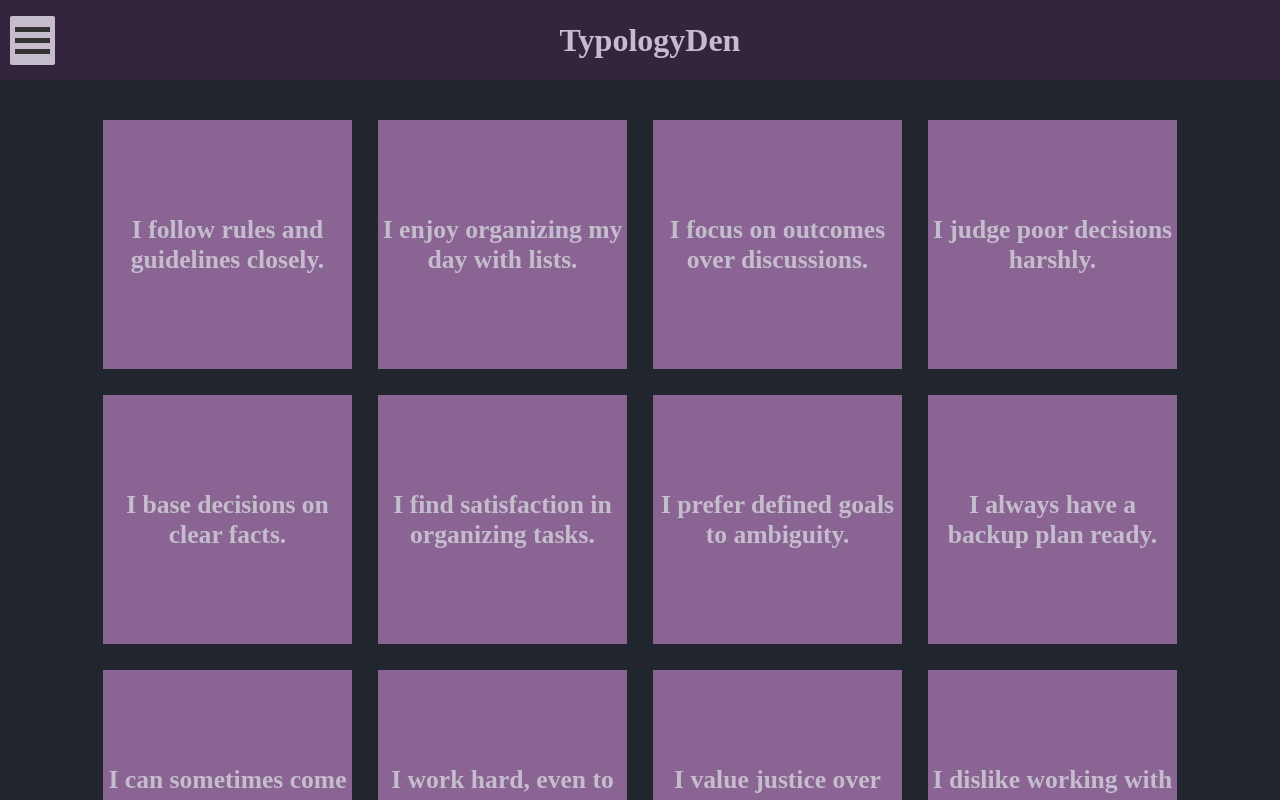
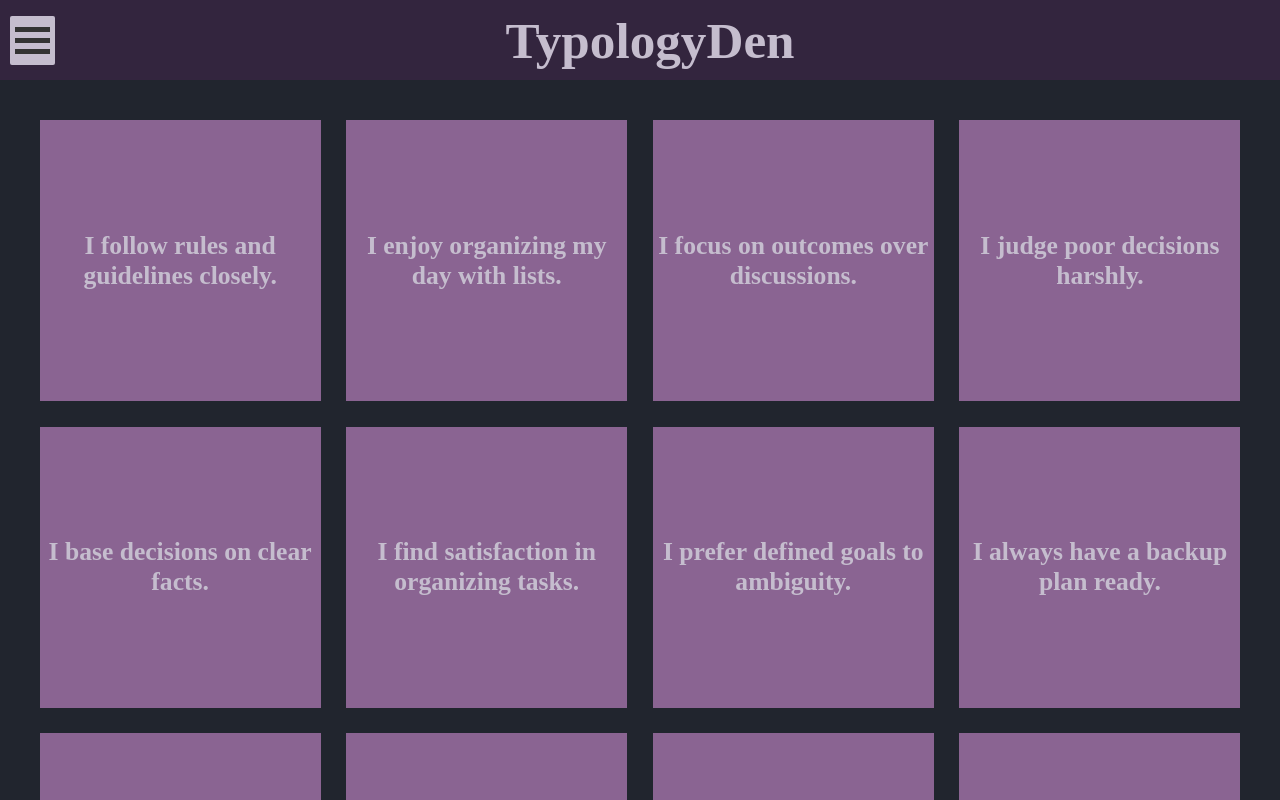
Before and after one commit to OmarDardery/CareerCatalyst, a React (Create React App) app: page / in a window 1280 px wide. Shown: the top 800 px of the page. Built offline with nearby package versions, Linux system fonts and the light colour scheme.

Commit message:
tried fixing styling

```diff
--- a/src/components/MBTI components/mbtiPages.js
+++ b/src/components/MBTI components/mbtiPages.js
@@ -10,7 +10,7 @@ function MbtiPages() {
   <div className="App" style={{height: "fit-content", display: "flex", flexDirection: "column", justifyContent: "center", alignItems: "center", width: "100%"}}>
 
         {(testDone === 0 ) ? (
-            <div style={{display: "flex", flexDirection: "column", justifyContent: "center", width: "85%", gap: "10px",}}>
+            <div style={{display: "flex", flexDirection: "column", justifyContent: "center", width: "95%", gap: "10px",}}>
                 <div>
                     <div style={{display: "flex", flexDirection: "column", justifyContent: "center"}}>
                         {cognitiveFunctions.map((cognitiveFunction, index) => {
--- a/src/components/header.js
+++ b/src/components/header.js
@@ -29,7 +29,8 @@ function Header() {
                 <div className="menuBar2"></div>
                 <div className="menuBar3"></div>
             </div>
-            <h1 style={{ fontSize: "4vh" }}>TypologyDen</h1>
+            <a href="/" style={{textDecoration: "none", margin:"10px"}}><h1 style={{ fontSize: "4vw" }}>TypologyDen</h1></a>
+
         </div>
     );
 }
--- a/src/styles.css
+++ b/src/styles.css
@@ -45,13 +45,13 @@ transition: 0.4s;
 }
 
 .change .menuBar1 {
-transform: translate(0, 11px) rotate(-45deg);
+transform: translate(0, 11px) rotate(45deg);
 }
 
 .change .menuBar2 {opacity: 0;}
 
 .change .menuBar3 {
-transform: translate(0, -11px) rotate(45deg);
+transform: translate(0, -11px) rotate(-45deg);
 }
 .header {
     display: flex;
```
